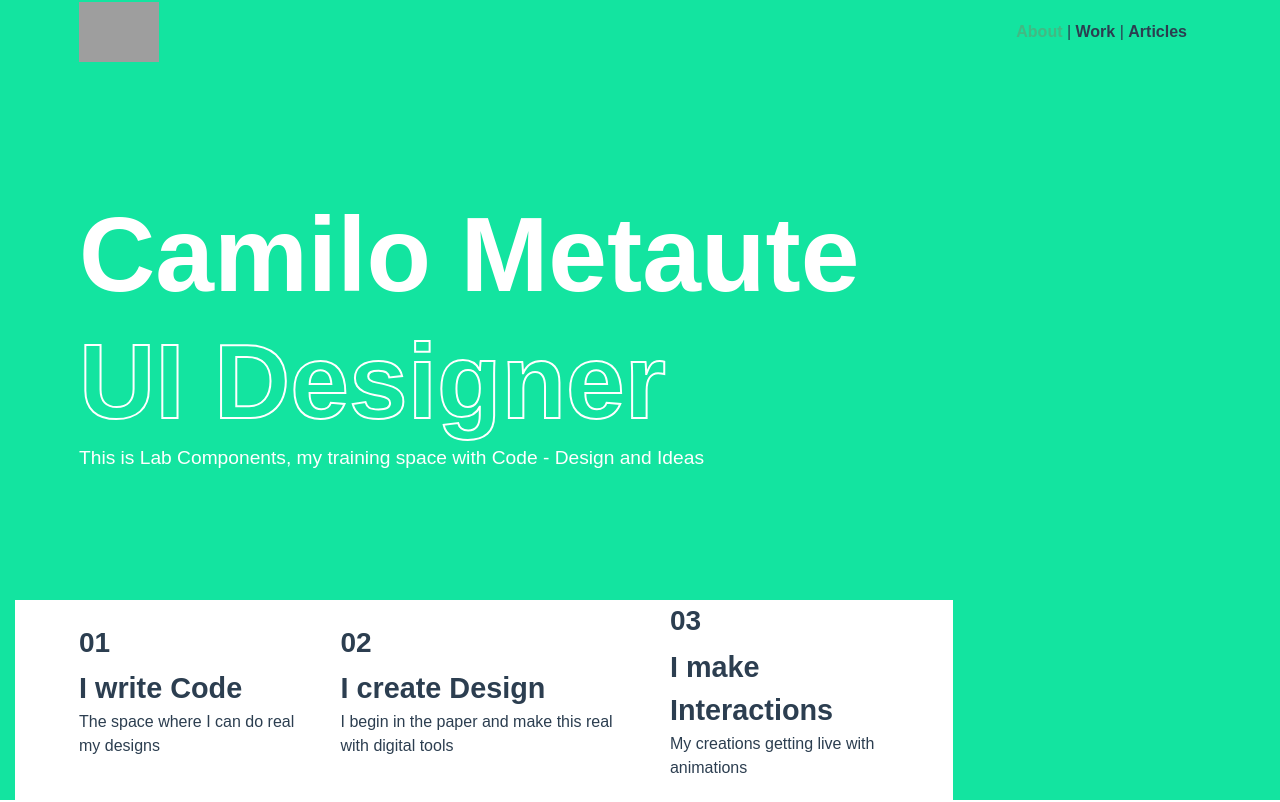
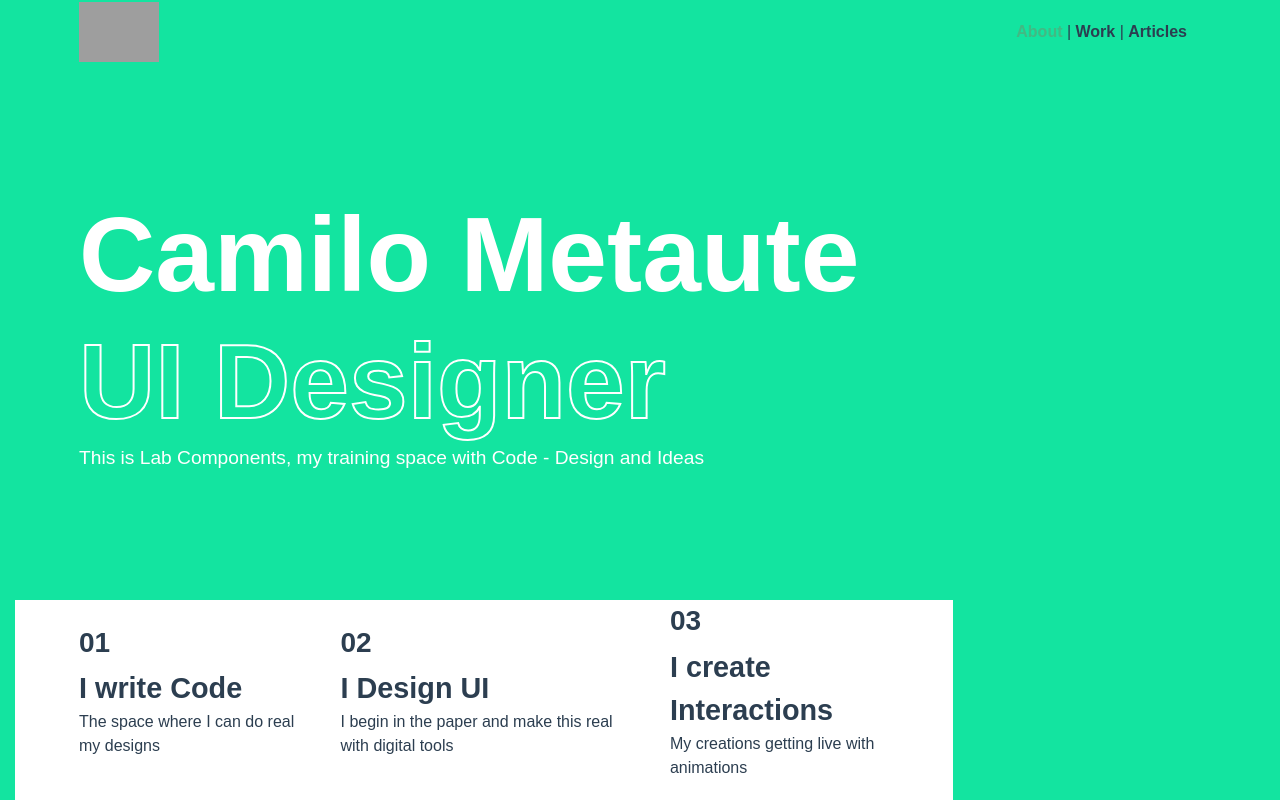
Before and after one commit to milometaute/lab-ui-components, a Vue app: page / in a window 1280 px wide. Shown: the top 802 px of the page. Built offline with nearby package versions, Linux system fonts and the light colour scheme; grey boxes are pictures that could not be loaded.

Commit message:
change a little the main texts

```diff
--- a/src/App.vue
+++ b/src/App.vue
@@ -30,14 +30,14 @@
           <p class="h3">
             <strong> 02 </strong>
           </p>
-          <a class="lc-btn">I create Design</a>
+          <a class="lc-btn">I Design UI</a>
           <p>I begin in the paper and make this real with digital tools</p>
         </div>
         <div class="flex-1 desk-content text-left p-3 mr-auto align-self-center">
           <p class="h3">
             <strong> 03 </strong>
           </p>
-          <a class="lc-btn">I make Interactions</a>
+          <a class="lc-btn">I create Interactions</a>
           <p>My creations getting live with animations</p>
         </div>
         <div class="flex-1 mob-content d-lg-none d-block align-self-start w-100">
```
